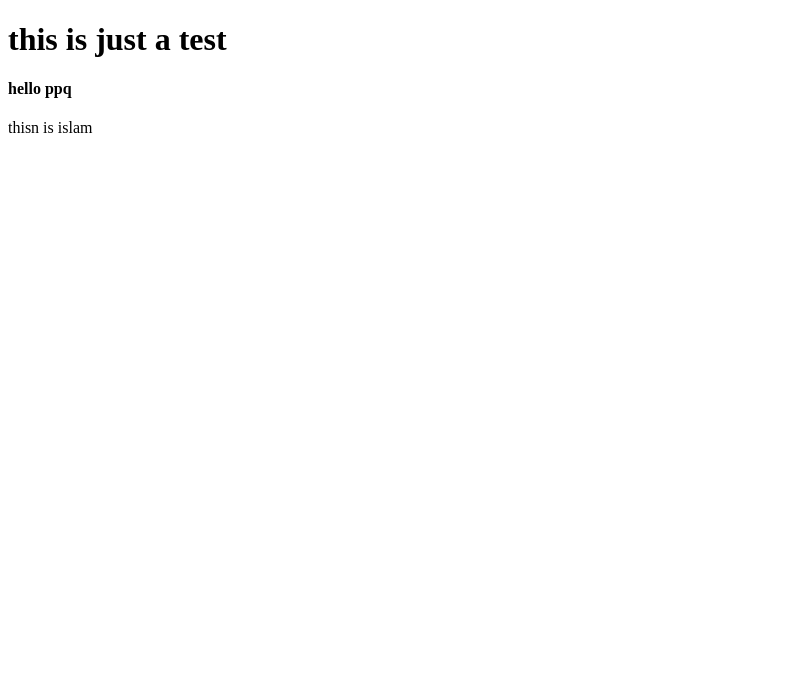
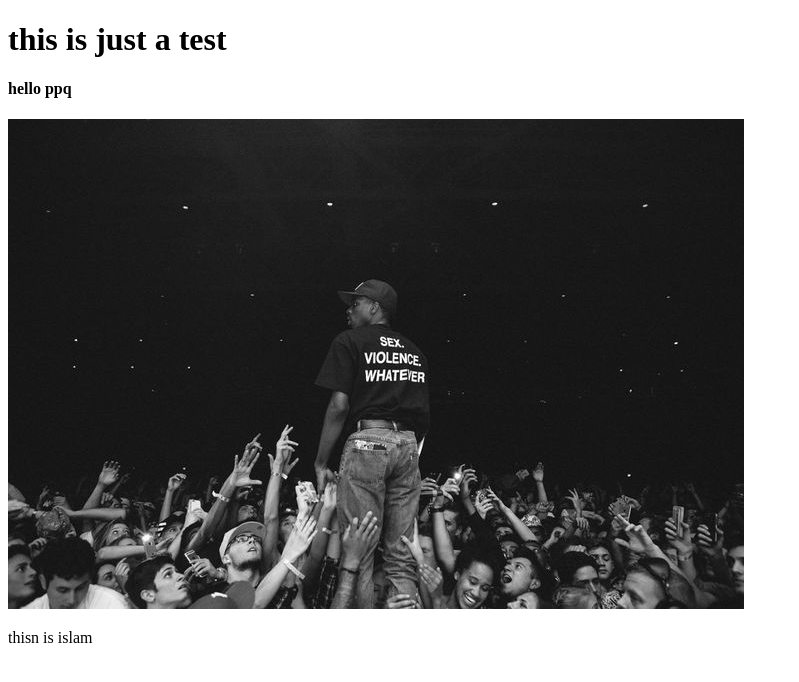
Before and after one commit to Ameur007x/ameur007x.github.io, a plain HTML site: page index.html in a window 1280 px wide. Shown: the whole page, without its empty margins (0-799 px from the left). Drawn offline with Linux system fonts and the light colour scheme.

Commit message:
added image

```diff
--- a/index.html
+++ b/index.html
@@ -8,6 +8,7 @@
 <body>
     <h1>this is just a test</h1>
 <h4>hello ppq</h4>
+<img src="islam.jpeg" alt="sorry">
     <p>thisn is islam</p>
 </body>
 </html>
```
Also changed, not shown: islam.jpeg (added).
